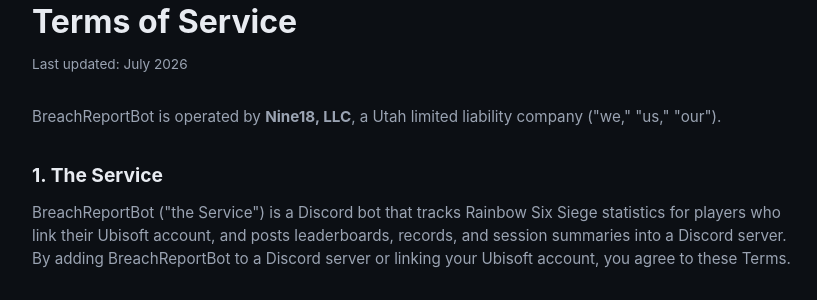
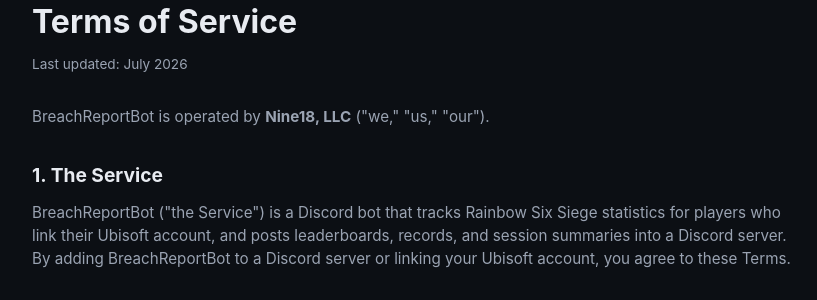
Before and after one commit to DeplorableTM/breachreportbot-site, a Flask app: page /terms in a window 1280 px wide. Shown: the part 131-431 px from the top of the page, without its empty margins (228-1045 px from the left). Run offline with Flask 3, Linux system fonts and the light colour scheme.

Commit message:
Drop state of formation from legal pages' entity description

```diff
--- a/templates/privacy.html
+++ b/templates/privacy.html
@@ -4,8 +4,7 @@
 <div class="wrap legal">
   <h1>Privacy Policy</h1>
   <p class="updated">Last updated: July 2026</p>
-  <p>BreachReportBot is operated by <strong>Nine18, LLC</strong>, a Utah limited
-  liability company ("we," "us," "our").</p>
+  <p>BreachReportBot is operated by <strong>Nine18, LLC</strong> ("we," "us," "our").</p>
 
   <h2>1. What We Collect</h2>
   <ul>
--- a/templates/refunds.html
+++ b/templates/refunds.html
@@ -4,8 +4,7 @@
 <div class="wrap legal">
   <h1>Refund Policy</h1>
   <p class="updated">Last updated: July 2026</p>
-  <p>BreachReportBot is operated by <strong>Nine18, LLC</strong>, a Utah limited
-  liability company ("we," "us," "our").</p>
+  <p>BreachReportBot is operated by <strong>Nine18, LLC</strong> ("we," "us," "our").</p>
 
   <h2>Subscriptions</h2>
   <p>If you're not satisfied with BreachReportBot, you can request a full refund within
--- a/templates/terms.html
+++ b/templates/terms.html
@@ -4,8 +4,7 @@
 <div class="wrap legal">
   <h1>Terms of Service</h1>
   <p class="updated">Last updated: July 2026</p>
-  <p>BreachReportBot is operated by <strong>Nine18, LLC</strong>, a Utah limited
-  liability company ("we," "us," "our").</p>
+  <p>BreachReportBot is operated by <strong>Nine18, LLC</strong> ("we," "us," "our").</p>
 
   <h2>1. The Service</h2>
   <p>BreachReportBot ("the Service") is a Discord bot that tracks Rainbow Six Siege
```
